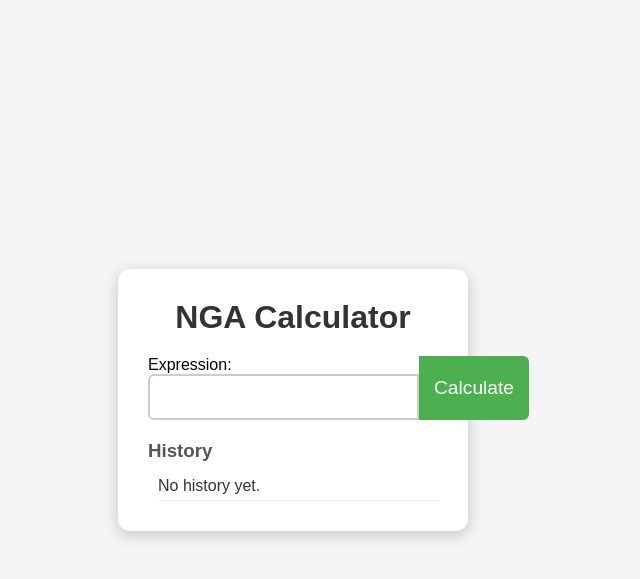
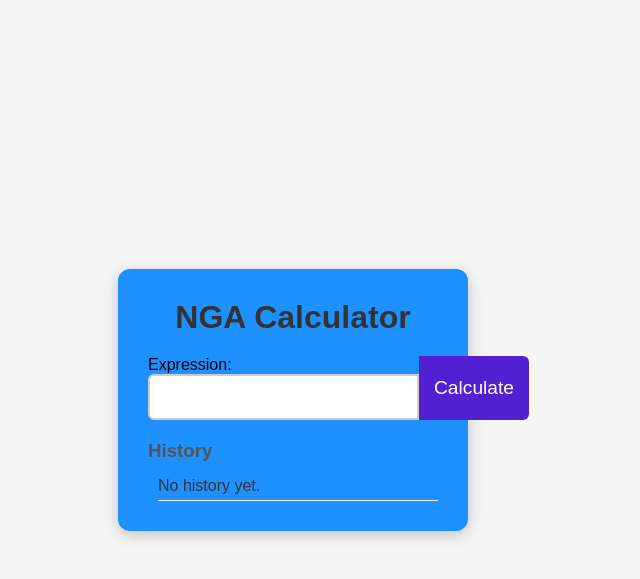
Before and after one commit to Ganza778/Capstone_Calculator_Project, a Django app: template calculator_project/calculator/templates/calculator/calculator.html in a window 1280 px wide. Shown: the top 579 px of the page, without its empty margins (347-987 px from the left). Run offline with Django 5.2, Linux system fonts and the light colour scheme; the template is opened without the code that fills it: values named after a table or form of the project are taken from there, others are empty.

```diff
--- a/calculator_project/calculator/static/calculator/style.css
+++ b/calculator_project/calculator/static/calculator/style.css
@@ -17,7 +17,7 @@ body {
 
 /* Calculator container */
 .calculator-container {
-    background-color: #fff;
+    background-color: dodgerblue;
     padding: 30px;
     border-radius: 12px;
     box-shadow: 0 4px 15px rgba(0, 0, 0, 0.2);
@@ -50,7 +50,7 @@ button {
     padding: 10px 15px;
     font-size: 1.2em;
     border: none;
-    background-color: #4CAF50;
+    background-color: #541ed3;
     color: white;
     cursor: pointer;
     border-radius: 0 6px 6px 0;
```
Also changed, not shown: other parts of calculator_project/calculator/static/calculator/style.css (+1 -1 lines), calculator_project/db.sqlite3.
